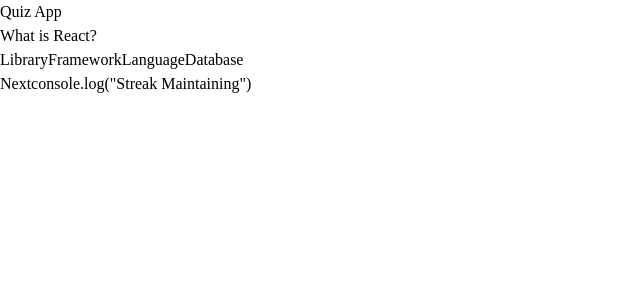
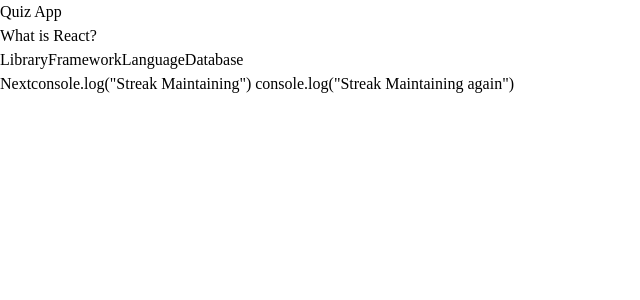
Before and after one commit to AbhayDeveloperr/Quiz-App, a React (Vite) app in the folder Quiz-App/: page / in a window 1280 px wide. Shown: the top 300 px of the page, without its empty margins (0-640 px from the left). Built offline with nearby package versions, Linux system fonts and the light colour scheme.

Commit message:
Maintaining streak again

```diff
--- a/Quiz-App/src/App.jsx
+++ b/Quiz-App/src/App.jsx
@@ -29,6 +29,7 @@ const App = () => {
       </div>
       <button onClick={handleNext} className='bg-green-700 px-3 py-1 my-2 cursor-pointer active:scale-95'>Next</button>
       console.log("Streak Maintaining")
+      console.log("Streak Maintaining again")
     </div>
   )
 }
```
